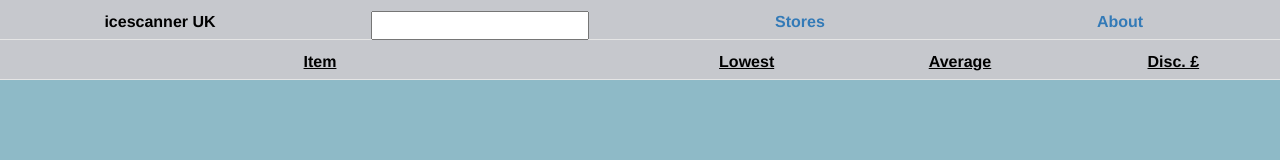
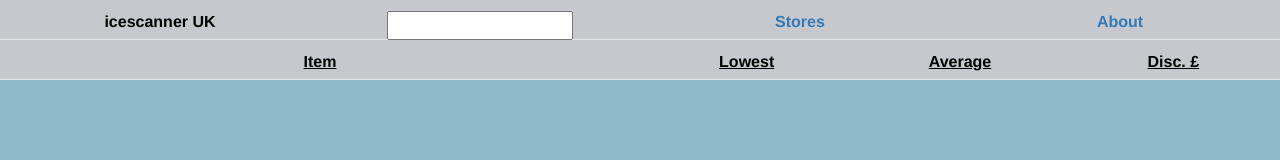
Before and after one commit to adamdiy/icescanner, a website: page index.html in a window 1280 px wide. Drawn offline with nearby package versions, Linux system fonts and the light colour scheme; no server answers.

Commit message:
commented out query box css

```diff
--- a/css/styling.css
+++ b/css/styling.css
@@ -71,7 +71,7 @@ p {
 }
 
 input.quicksearch {
-  width: 75%;
+  /*width: 75%;*/
 }
 
 .header {
```
